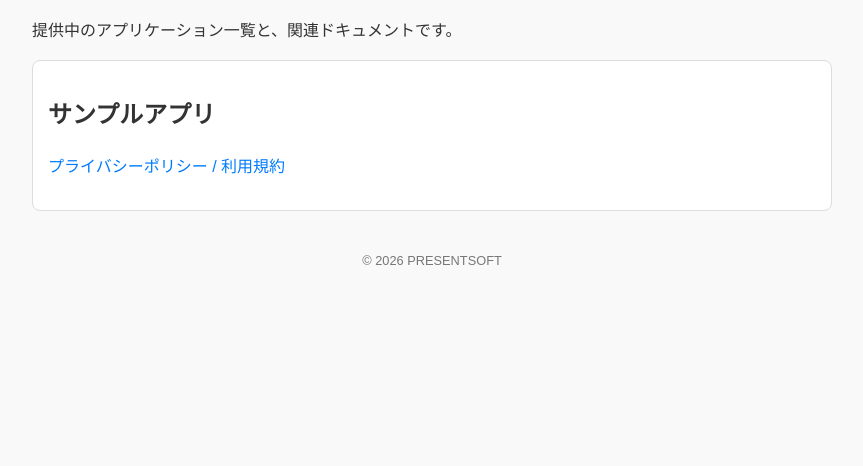
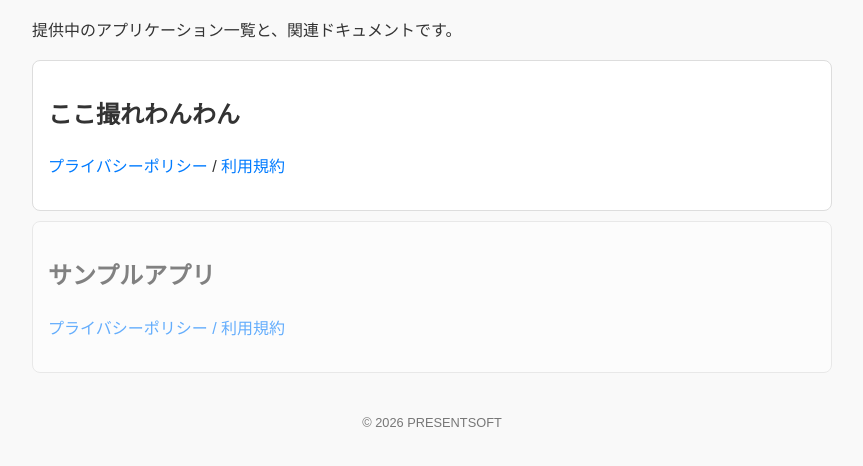
Before and after one commit to 555734/presentsoft, a plain HTML site: page index.html in a window 1280 px wide. Shown: the part 108-574 px from the top of the page, without its empty margins (208-1071 px from the left). Drawn offline with Linux system fonts and the light colour scheme.

Commit message:
ここ撮れ2

```diff
--- a/index.html
+++ b/index.html
@@ -14,6 +14,14 @@
 
     <div id="app-container">
         <div class="app-card">
+            <h2>ここ撮れわんわん</h2>
+            <p>
+                <a href="apps/cocotore/privacy.html">プライバシーポリシー</a> /
+                <a href="apps/cocotore/terms.html">利用規約</a>
+            </p>
+        </div>
+
+        <div class="app-card" style="opacity: 0.6;">
             <h2>サンプルアプリ</h2>
             <p><a href="apps/sample-app/privacy.html">プライバシーポリシー / 利用規約</a></p>
         </div>
@@ -26,6 +34,7 @@
             console.log("[Debug] PRESENTSOFT ポータルが初期化されました。");
             const apps = document.querySelectorAll('.app-card').length;
             console.log("[Debug] 現在の登録アプリ数: " + apps);
+            console.log("[Debug] 公開URL候補: " + window.location.origin + window.location.pathname);
         }
 
         // 実行
```
